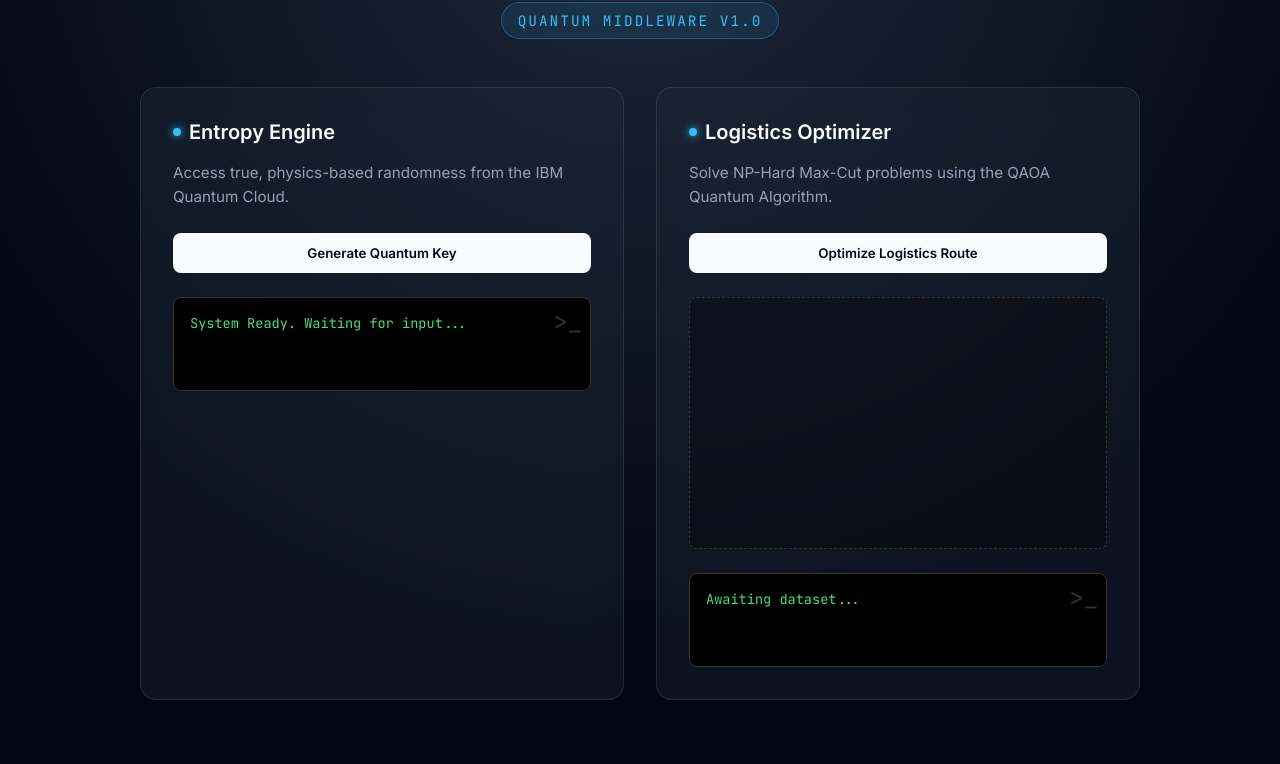
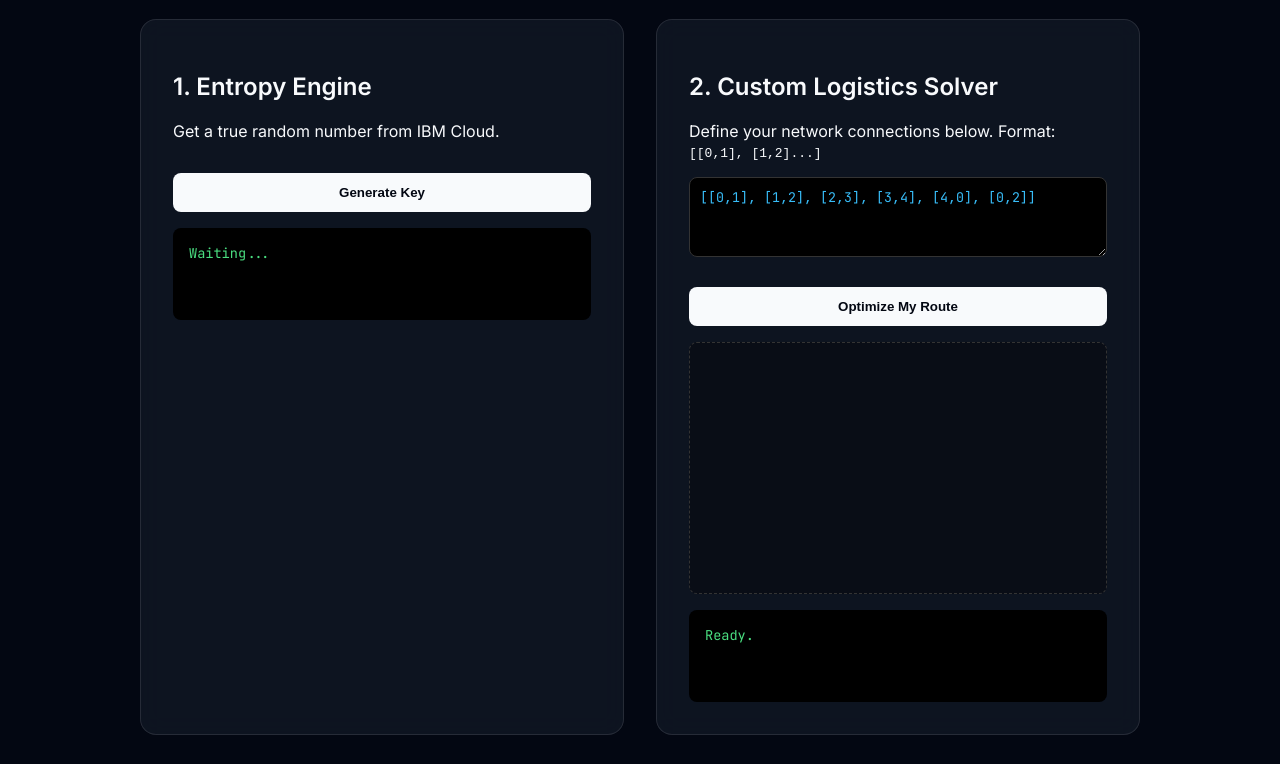
Before and after one commit to Sashmar/q-bridge, a plain HTML site: page index.html in a window 1280 px wide. Shown: the part 137-901 px from the top of the page. After the commit the page ends 872 px from the top, so only its background shows below. Drawn offline with Linux system fonts and the light colour scheme.

Commit message:
Added user input field

```diff
--- a/index.html
+++ b/index.html
@@ -9,130 +9,63 @@
         href="https://fonts.googleapis.com/css2?family=Inter:wght@300;400;600&family=JetBrains+Mono:wght@400;700&display=swap"
         rel="stylesheet">
     <style>
+        /* --- SAME STYLING AS BEFORE --- */
         :root {
             --bg: #030712;
             --card-bg: rgba(31, 41, 55, 0.4);
             --border: rgba(255, 255, 255, 0.1);
             --accent: #38bdf8;
-            --accent-glow: rgba(56, 189, 248, 0.3);
             --text-main: #f8fafc;
             --text-muted: #94a3b8;
-            --success: #4ade80;
         }
 
         body {
             background-color: var(--bg);
-            background-image: radial-gradient(circle at 50% 0%, #1e293b 0%, var(--bg) 70%);
             color: var(--text-main);
             font-family: 'Inter', sans-serif;
-            margin: 0;
-            padding: 0;
-            min-height: 100vh;
             display: flex;
             flex-direction: column;
             align-items: center;
-        }
-
-        /* Header */
-        header {
-            margin-top: 4rem;
-            text-align: center;
-            margin-bottom: 3rem;
-            animation: fadeIn 1s ease-out;
+            min-height: 100vh;
+            margin: 0;
         }
 
         h1 {
-            font-size: 3rem;
-            font-weight: 700;
-            margin: 0;
+            margin-top: 3rem;
+            font-size: 2.5rem;
             background: linear-gradient(to right, #fff, #94a3b8);
             -webkit-background-clip: text;
             -webkit-text-fill-color: transparent;
-            letter-spacing: -1px;
         }
 
-        .subtitle {
-            font-family: 'JetBrains Mono', monospace;
-            color: var(--accent);
-            font-size: 0.9rem;
-            letter-spacing: 2px;
-            text-transform: uppercase;
-            margin-top: 1rem;
-            display: inline-block;
-            padding: 0.5rem 1rem;
-            background: rgba(56, 189, 248, 0.1);
-            border-radius: 99px;
-            border: 1px solid var(--accent-glow);
-        }
-
-        /* Grid */
         .container {
             display: grid;
             grid-template-columns: repeat(auto-fit, minmax(350px, 1fr));
             gap: 2rem;
             width: 90%;
             max-width: 1000px;
-            padding-bottom: 4rem;
+            margin-top: 2rem;
         }
 
-        /* Cards */
         .card {
             background: var(--card-bg);
-            backdrop-filter: blur(12px);
             border: 1px solid var(--border);
             border-radius: 16px;
             padding: 2rem;
-            transition: transform 0.3s ease, box-shadow 0.3s ease;
+            backdrop-filter: blur(12px);
         }
 
-        .card:hover {
-            transform: translateY(-5px);
-            box-shadow: 0 10px 30px -10px rgba(0, 0, 0, 0.5);
-            border-color: rgba(255, 255, 255, 0.2);
-        }
-
-        h2 {
-            font-size: 1.25rem;
-            font-weight: 600;
-            margin-top: 0;
-            display: flex;
-            align-items: center;
-            gap: 0.5rem;
-        }
-
-        h2::before {
-            content: '';
-            display: block;
-            width: 8px;
-            height: 8px;
-            background: var(--accent);
-            border-radius: 50%;
-            box-shadow: 0 0 10px var(--accent);
-        }
-
-        p {
-            color: var(--text-muted);
-            font-size: 0.95rem;
-            line-height: 1.6;
-            margin-bottom: 1.5rem;
-        }
-
-        /* Buttons */
         button {
             background: var(--text-main);
             color: var(--bg);
             border: none;
-            padding: 12px 24px;
+            padding: 12px;
             border-radius: 8px;
-            font-weight: 600;
+            font-weight: bold;
+            width: 100%;
             cursor: pointer;
-            width: 100%;
-            font-family: 'Inter', sans-serif;
-            transition: all 0.2s;
-            display: flex;
-            justify-content: center;
-            align-items: center;
-            gap: 8px;
+            margin-top: 1rem;
+            transition: 0.2s;
         }
 
         button:hover {
@@ -140,60 +73,55 @@
             transform: scale(1.02);
         }
 
-        button:disabled {
-            background: #334155;
-            color: #64748b;
-            cursor: not-allowed;
-            transform: none;
+        /* NEW: Input Box Styling */
+        textarea {
+            width: 100%;
+            background: #000;
+            color: var(--accent);
+            border: 1px solid #333;
+            border-radius: 8px;
+            padding: 10px;
+            font-family: 'JetBrains Mono', monospace;
+            box-sizing: border-box;
+            /* Fixes padding issues */
+            margin-bottom: 10px;
+            height: 80px;
         }
 
-        /* Output Console */
         .console {
             background: #000;
-            border: 1px solid #333;
+            padding: 1rem;
             border-radius: 8px;
-            padding: 1rem;
-            margin-top: 1.5rem;
+            margin-top: 1rem;
             font-family: 'JetBrains Mono', monospace;
-            font-size: 0.85rem;
-            color: var(--success);
+            color: #4ade80;
             min-height: 60px;
             white-space: pre-wrap;
-            overflow-x: hidden;
-            position: relative;
+            font-size: 0.85rem;
         }
 
-        .console::before {
-            content: '>_';
-            position: absolute;
-            top: 0.5rem;
-            right: 0.5rem;
-            color: #333;
-            font-size: 1.5rem;
-        }
-
-        /* Visualization */
         #viz {
             height: 250px;
             background: rgba(0, 0, 0, 0.3);
             border-radius: 8px;
             position: relative;
-            margin-top: 1.5rem;
+            margin-top: 1rem;
             border: 1px dashed #333;
+            overflow: hidden;
         }
 
         .node {
-            width: 40px;
-            height: 40px;
+            width: 30px;
+            height: 30px;
             border-radius: 50%;
             display: flex;
             align-items: center;
             justify-content: center;
             position: absolute;
+            color: #fff;
+            font-size: 0.8rem;
             font-weight: bold;
-            color: #fff;
-            transition: all 0.6s cubic-bezier(0.34, 1.56, 0.64, 1);
-            font-family: 'JetBrains Mono', monospace;
+            transition: all 0.5s;
             z-index: 2;
         }
 
@@ -203,174 +131,157 @@
         }
 
         .group-0 {
-            background: rgba(239, 68, 68, 0.2);
+            background: rgba(239, 68, 68, 0.8);
             border: 2px solid #ef4444;
-            box-shadow: 0 0 15px rgba(239, 68, 68, 0.4);
+            box-shadow: 0 0 10px #ef4444;
         }
 
-        /* Red Team */
-
         .group-1 {
-            background: rgba(59, 130, 246, 0.2);
+            background: rgba(59, 130, 246, 0.8);
             border: 2px solid #3b82f6;
-            box-shadow: 0 0 15px rgba(59, 130, 246, 0.4);
+            box-shadow: 0 0 10px #3b82f6;
         }
 
-        /* Blue Team */
-
-        .loading-pulse {
-            animation: pulse 1.5s infinite;
-        }
-
-        @keyframes pulse {
-            0% {
-                opacity: 1;
-            }
-
-            50% {
-                opacity: 0.5;
-            }
-
-            100% {
-                opacity: 1;
-            }
-        }
-
-        @keyframes fadeIn {
-            from {
-                opacity: 0;
-                transform: translateY(20px);
-            }
-
-            to {
-                opacity: 1;
-                transform: translateY(0);
-            }
+        /* Lines connecting nodes */
+        .line {
+            position: absolute;
+            height: 2px;
+            background: #333;
+            transform-origin: 0 0;
+            z-index: 1;
         }
     </style>
 </head>
 
 <body>
 
-    <header>
-        <h1>Q-BRIDGE</h1>
-        <div class="subtitle">Quantum Middleware v1.0</div>
-    </header>
+    <h1>Q-BRIDGE</h1>
 
     <div class="container">
         <div class="card">
-            <h2>Entropy Engine</h2>
-            <p>Access true, physics-based randomness from the IBM Quantum Cloud.</p>
-            <button onclick="getQuantumRandom()" id="btn-rand">
-                <span id="btn-text-rand">Generate Quantum Key</span>
-            </button>
-            <div class="console" id="out-rand">System Ready. Waiting for input...</div>
+            <h2>1. Entropy Engine</h2>
+            <p>Get a true random number from IBM Cloud.</p>
+            <button onclick="getQuantumRandom()">Generate Key</button>
+            <div class="console" id="out-rand">Waiting...</div>
         </div>
 
         <div class="card">
-            <h2>Logistics Optimizer</h2>
-            <p>Solve NP-Hard Max-Cut problems using the QAOA Quantum Algorithm.</p>
-            <button onclick="runOptimization()" id="btn-opt">
-                <span id="btn-text-opt">Optimize Logistics Route</span>
-            </button>
+            <h2>2. Custom Logistics Solver</h2>
+            <p>Define your network connections below. Format: <code>[[0,1], [1,2]...]</code></p>
+
+            <textarea id="user-input"
+                placeholder="Enter routes: [[0,1], [1,2], [2,0]]">[[0,1], [1,2], [2,3], [3,4], [4,0], [0,2]]</textarea>
+
+            <button onclick="runOptimization()" id="btn-opt">Optimize My Route</button>
             <div id="viz"></div>
-            <div class="console" id="out-opt">Awaiting dataset...</div>
+            <div class="console" id="out-opt">Ready.</div>
         </div>
     </div>
 
     <script>
-        // Note: When deployed, this empty string means "use the same server I came from"
+        // Only change this if running locally vs cloud
         const API_URL = "";
 
-        // 1. Randomness Function
         async function getQuantumRandom() {
             const out = document.getElementById("out-rand");
-            const btn = document.getElementById("btn-rand");
-            const btnText = document.getElementById("btn-text-rand");
-
-            out.innerText = "Authenticating with IBM Cloud...";
-            out.classList.add("loading-pulse");
-            btn.disabled = true;
-            btnText.innerText = "Processing...";
-
+            out.innerText = "Connecting to Quantum Core...";
             try {
-                // If running locally, you might need to add http://127.0.0.1:8000 prefix if not serving static
                 const res = await fetch(`/generate-quantum-number`);
                 const data = await res.json();
-                out.classList.remove("loading-pulse");
-                out.innerText = ">> SUCCESS: \n" + JSON.stringify(data.raw_data, null, 2);
-            } catch (e) {
-                out.classList.remove("loading-pulse");
-                out.innerText = "Error: Backend not reachable. (Are you running server.py?)";
-                console.error(e);
-            }
-            btn.disabled = false;
-            btnText.innerText = "Generate Quantum Key";
+                out.innerText = ">> Success:\n" + JSON.stringify(data.raw_data);
+            } catch (e) { out.innerText = "Error connecting to server."; }
         }
 
-        // 2. Optimization Function
         async function runOptimization() {
             const out = document.getElementById("out-opt");
             const viz = document.getElementById("viz");
-            const btn = document.getElementById("btn-opt");
-            const btnText = document.getElementById("btn-text-opt");
+            const inputVal = document.getElementById("user-input").value;
 
-            // Setup Layout
+            // 1. Parse User Input
+            let userRoutes;
+            try {
+                userRoutes = JSON.parse(inputVal);
+            } catch (e) {
+                out.innerText = "Error: Invalid JSON format. Use [[0,1], [1,2]]";
+                return;
+            }
+
+            // 2. Clear & Draw Initial Graph
             viz.innerHTML = '';
-            // Pentagon Layout
-            const nodes = [
-                { id: 0, x: 150, y: 40 }, { id: 1, x: 250, y: 110 },
-                { id: 2, x: 210, y: 210 }, { id: 3, x: 90, y: 210 }, { id: 4, x: 50, y: 110 }
-            ];
+            out.innerText = "Building graph & optimizing...";
 
-            // Draw initial nodes
-            nodes.forEach(n => {
+            // Simple logic to scatter nodes in a circle based on how many there are
+            const uniqueNodes = new Set(userRoutes.flat());
+            const nodeCount = uniqueNodes.size;
+            const radius = 80;
+            const centerX = viz.offsetWidth / 2;
+            const centerY = viz.offsetHeight / 2;
+
+            const nodeCoords = {}; // Store x,y for drawing lines
+
+            Array.from(uniqueNodes).forEach((nodeId, index) => {
+                const angle = (index / nodeCount) * 2 * Math.PI;
+                const x = centerX + radius * Math.cos(angle) - 15;
+                const y = centerY + radius * Math.sin(angle) - 15;
+
+                nodeCoords[nodeId] = { x: x + 15, y: y + 15 }; // Center point
+
                 const div = document.createElement("div");
                 div.className = "node node-default";
-                div.style.left = n.x + "px";
-                div.style.top = n.y + "px";
-                div.innerText = n.id;
-                div.id = `node-${n.id}`;
+                div.style.left = x + "px";
+                div.style.top = y + "px";
+                div.innerText = nodeId;
+                div.id = `node-${nodeId}`;
                 viz.appendChild(div);
             });
 
-            out.innerText = "Transpiling circuit to QAOA Gates...";
-            out.classList.add("loading-pulse");
-            btn.disabled = true;
-            btnText.innerText = "Optimizing...";
+            // Draw Lines (Connections)
+            userRoutes.forEach(pair => {
+                const p1 = nodeCoords[pair[0]];
+                const p2 = nodeCoords[pair[1]];
+                if (p1 && p2) drawLine(viz, p1.x, p1.y, p2.x, p2.y);
+            });
 
+            // 3. Send to Server
             try {
-                const payload = { routes: [[0, 1], [1, 2], [2, 3], [3, 4], [4, 0], [0, 2]] };
-
                 const res = await fetch(`/optimize-logistics`, {
                     method: "POST",
                     headers: { "Content-Type": "application/json" },
-                    body: JSON.stringify(payload)
+                    body: JSON.stringify({ routes: userRoutes })
                 });
 
                 const data = await res.json();
                 const resData = data.optimization_result;
 
-                out.classList.remove("loading-pulse");
-                out.innerText = `>> OPTIMIZATION COMPLETE\nMax Cuts: ${resData.max_cuts}`;
+                out.innerText = `Optimization Complete! Max Cuts: ${resData.max_cuts}`;
 
-                // Update Visuals
+                // Color the nodes
                 resData.group_a.forEach(id => {
                     const el = document.getElementById(`node-${id}`);
-                    el.className = "node group-0";
+                    if (el) el.className = "node group-0";
                 });
                 resData.group_b.forEach(id => {
                     const el = document.getElementById(`node-${id}`);
-                    el.className = "node group-1";
+                    if (el) el.className = "node group-1";
                 });
 
             } catch (e) {
-                out.classList.remove("loading-pulse");
-                out.innerText = "Error: Backend not reachable.";
+                out.innerText = "Error: Server failed to optimize.";
                 console.error(e);
             }
-            btn.disabled = false;
-            btnText.innerText = "Optimize Logistics Route";
+        }
+
+        // Helper to draw lines
+        function drawLine(container, x1, y1, x2, y2) {
+            const length = Math.sqrt((x1 - x2) ** 2 + (y1 - y2) ** 2);
+            const angle = Math.atan2(y2 - y1, x2 - x1) * 180 / Math.PI;
+            const line = document.createElement("div");
+            line.className = "line";
+            line.style.width = length + "px";
+            line.style.left = x1 + "px";
+            line.style.top = y1 + "px";
+            line.style.transform = `rotate(${angle}deg)`;
+            container.appendChild(line);
         }
     </script>
 </body>
```
